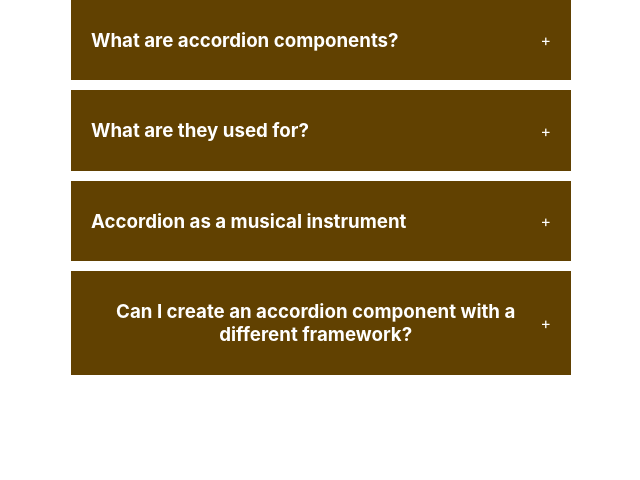
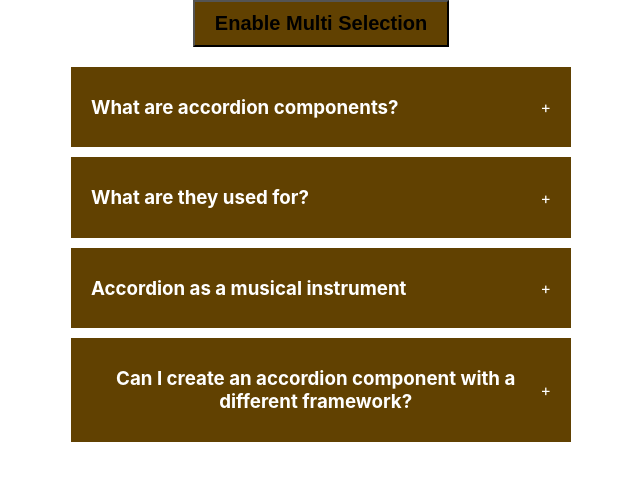
Before and after one commit to biplavbarua/Reactjs_Mini-Project, a React (Create React App) app: page / in a window 1280 px wide. Shown: the top 480 px of the page, without its empty margins (319-959 px from the left). Built offline with nearby package versions, Linux system fonts and the light colour scheme.

Commit message:
Accordian Complete

```diff
--- a/src/components/accordian/index.jsx
+++ b/src/components/accordian/index.jsx
@@ -3,30 +3,53 @@
 
 import { useState } from "react";
 import data from "./data";
-import './styles.css';
+import "./styles.css";
 
 export default function Accordian() {
   const [selected, setSelected] = useState(null);
+  const [enableMultiSelection, setEnableMultiSelection] = useState(false);
+  const [multiple, setMultiple] = useState([]);
 
-    function handleSingleSelection(getCurrentId){
+  function handleSingleSelection(getCurrentId) {
     setSelected(getCurrentId === selected ? null : getCurrentId);
   }
-    console.log(selected);
+
+  function handleMultiSelection(getCurrentId) {
+    let cpyMultiple = [...multiple];
+    const findIndexOfCurrentId = cpyMultiple.indexOf(getCurrentId);
+
+    console.log(findIndexOfCurrentId);
+    if (findIndexOfCurrentId === -1) cpyMultiple.push(getCurrentId);
+    else cpyMultiple.splice(findIndexOfCurrentId, 1);
+
+    setMultiple(cpyMultiple);
+  }
+
+  console.log(selected, multiple);
   return (
     <div className="wrapper">
+      <button onClick={() => setEnableMultiSelection(!enableMultiSelection)}>
+        Enable Multi Selection{" "}
+      </button>
       <div className="accordian">
         {data && data.length > 0 ? (
           data.map((dataItem) => (
             <div className="item">
-                        <div onClick={()=>handleSingleSelection(dataItem.id)} className="title">
+              <div
+                onClick={
+                  enableMultiSelection
+                    ? () => handleMultiSelection(dataItem.id)
+                    : () => handleSingleSelection(dataItem.id)
+                }
+                className="title"
+              >
                 <h3>{dataItem.question}</h3>
                 <span> + </span>
               </div>
-                    {
-                        selected === dataItem.id ?
+              {selected === dataItem.id ||
+              multiple.indexOf(dataItem.id) !== -1 ? (
                 <div className="content"> {dataItem.answer} </div>
-                        : null
-                    }
+              ) : null}
             </div>
           ))
         ) : (
--- a/src/components/accordian/styles.css
+++ b/src/components/accordian/styles.css
@@ -4,6 +4,17 @@
     width: 100vw;
     justify-content: center;
     align-items: center;
+    flex-direction: column;
+    gap: 20px;
+}
+
+.wrapper button {
+    padding: 10px 20px;
+    background: #614101;
+    color: fff;
+    font-weight: bold;
+    font-size: 20px;
+    cursor: pointer;
 }
 
 .accordian {
```
Lines whose indentation alone changed are shown as unchanged.
